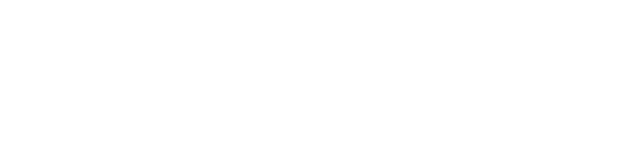
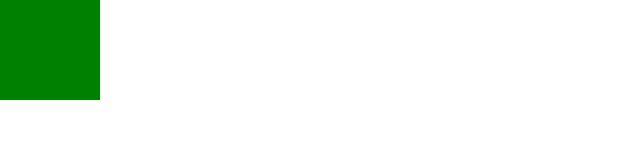
Before and after one commit to MininArtem/4p22-frontend-artem-minin, a plain HTML site: page lesson_2.8/index.html in a window 768 px wide. Shown: the whole page, without its empty margins (0-640 px from the left). Drawn offline with Linux system fonts and the light colour scheme.

Commit message:
added first media screen

```diff
--- a/lesson_2.8/index.html
+++ b/lesson_2.8/index.html
@@ -5,8 +5,11 @@
   <meta http-equiv="X-UA-Compatible" content="IE=edge">
   <meta name="viewport" content="width=device-width, initial-scale=1.0">
   <title>Lesson 2-8</title>
+  <link rel="stylesheet" href="style.css" type="text/css">
 </head>
 <body>
+  <div class="box">
 
+  </div>
 </body>
 </html>
--- a/lesson_2.8/style.css
+++ b/lesson_2.8/style.css
@@ -0,0 +1,41 @@
+* {
+  box-sizing:border-box;
+}
+
+body {
+  margin: 0;
+}
+
+.box {
+  width: 200px;
+  height: 200px;
+  background: red;
+}
+
+@media screen and (min-width: 720px) and (max-width: 1024px) {
+  .box {
+    width: 100px;
+    height: 100px;
+    background: green;
+  }
+}
+
+@media screen and (min-width: 2056px) {
+  .box {
+    width: 100%;
+    height: 100vh;
+  }
+}
+
+/*
+320px - 474px
+475px - 719px
+720px - 959px
+960px - 1023px
+1024px - 1279px
+1280px - 1439px
+1440px - 1599px
+1600px - 1919px
+1920px - 2559px
+2560 >
+*/
```
